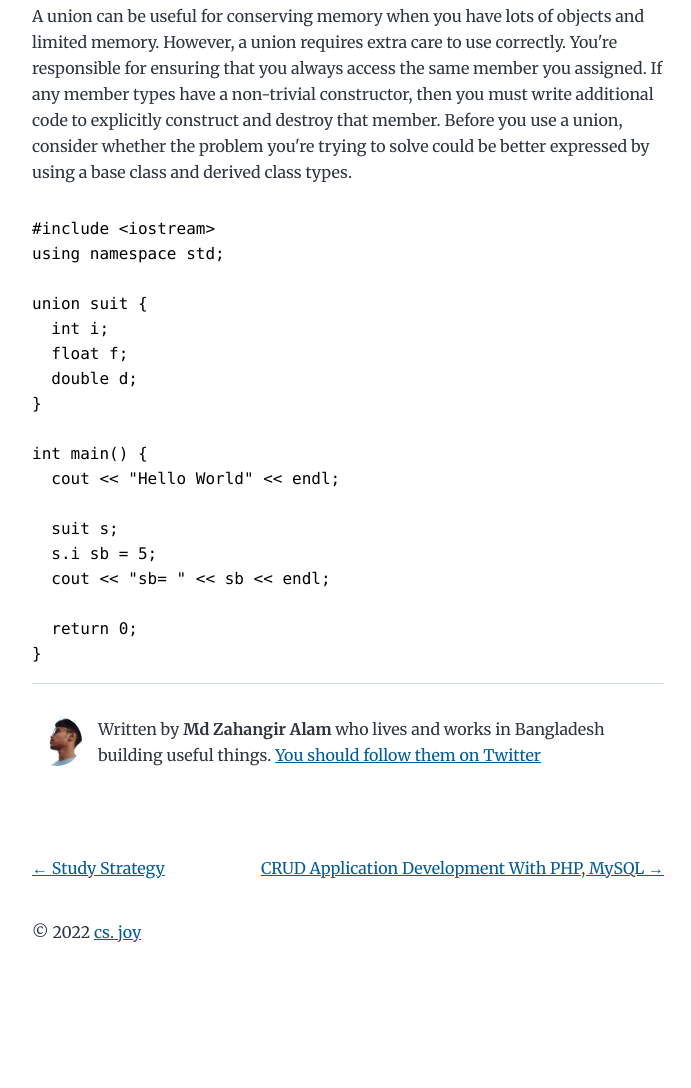
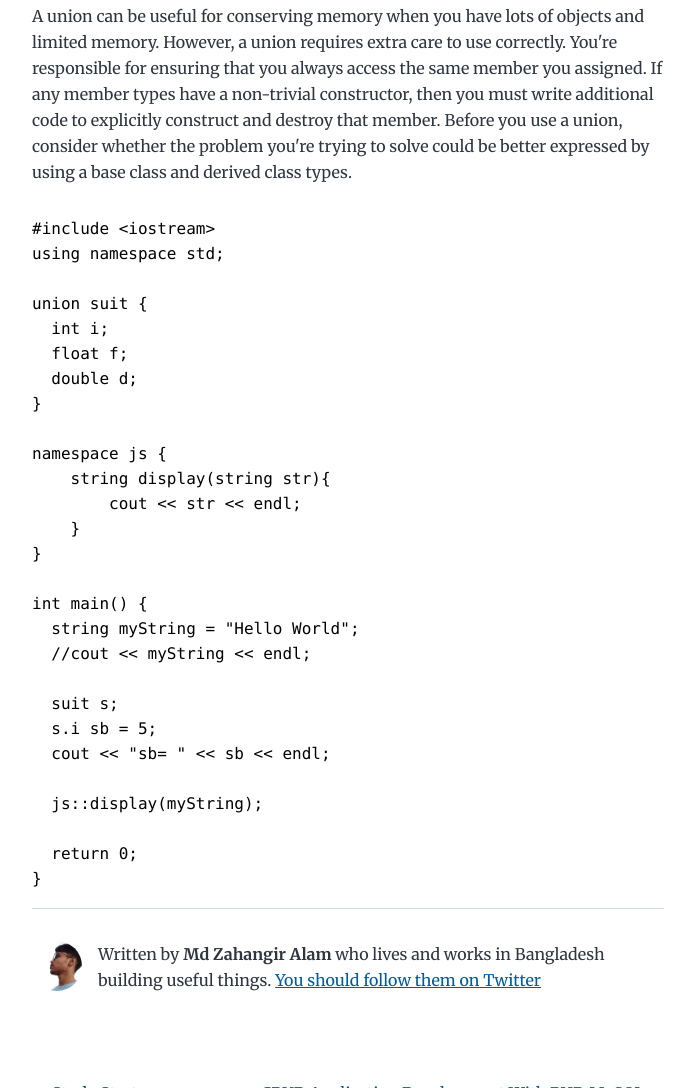
Before and after one commit to cs-joy/qubit, a Gatsby site: page /new-beginnings/ in a window 1280 px wide. Shown: the part 3536-4624 px from the top of the page, without its empty margins (292-983 px from the left). Before the commit the page ends 4544 px from the top, so only its background shows below. Built offline with nearby package versions, Linux system fonts and the light colour scheme; Gatsby itself is replaced by a stand-in of ours; some packages are replaced by stand-ins of ours; code samples lack their colours.

Commit message:
Update index.md

````diff
--- a/content/blog/new-beginnings/index.md
+++ b/content/blog/new-beginnings/index.md
@@ -123,13 +123,22 @@ union suit {
   double d;
 }
 
+namespace js {
+    string display(string str){
+        cout << str << endl;
+    }
+}
+
 int main() {
-  cout << "Hello World" << endl;
+  string myString = "Hello World";
+  //cout << myString << endl;
 
   suit s;
   s.i sb = 5;
   cout << "sb= " << sb << endl;
 
+  js::display(myString);
+
   return 0;
 }
 ```
````
